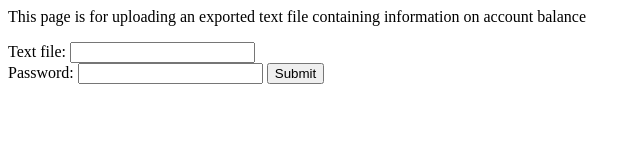
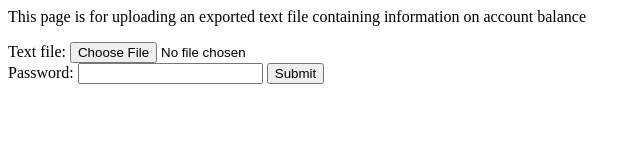
Before and after one commit to jon-toy/gis-data-api, a website: page public/treasurer.html in a window 1280 px wide. Shown: the whole page, without its empty margins (0-641 px from the left). Drawn offline with Linux system fonts and the light colour scheme.

Commit message:
Fix for file submit

```diff
--- a/public/treasurer.html
+++ b/public/treasurer.html
@@ -5,7 +5,7 @@
 <body>
 	<p>This page is for uploading an exported text file containing information on account balance</p>
 	<form class="form-horizontal" role="form" action="/treasurer/account-balance" method="post" enctype="multipart/form-data">
-		Text file: <input id="file" name="file" type="multipart/form-data" />
+		Text file: <input id="file" name="file" type="file" />
 		<br>Password: <input id="password" type="password" name="password"/>
 		<input type="submit" value="Submit" id="submit" />
 	</form>
```
